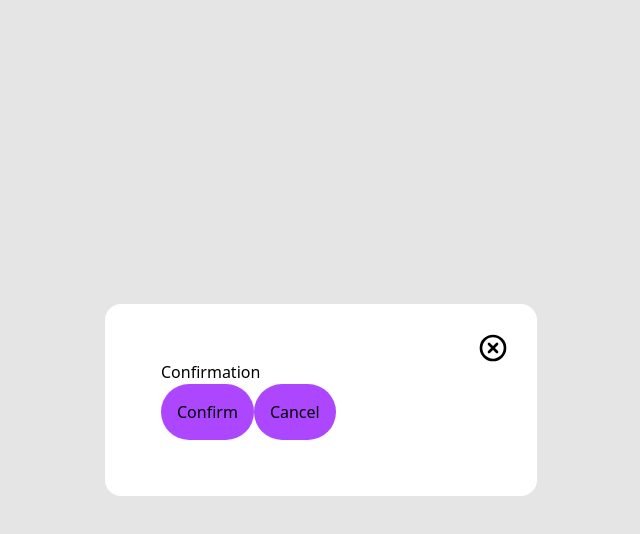
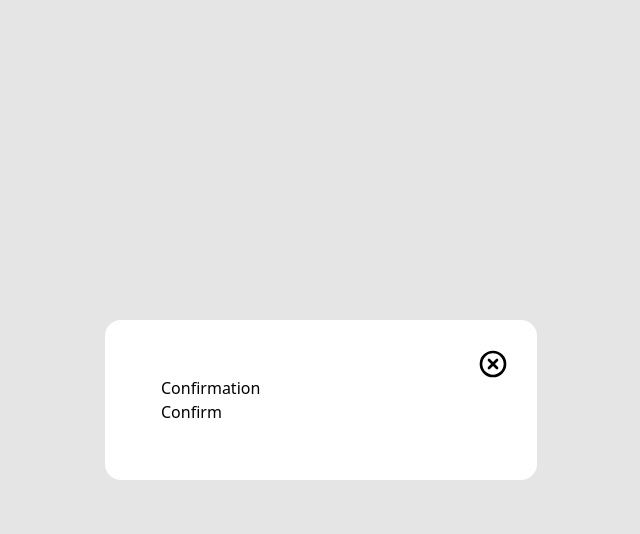
Before and after one commit to AN1CO/amex-create-component, a React (Vite) app: page / in a window 1280 px wide. Both pictures are taken after a click on the button "Open Modal". Shown: the top 534 px of the page, without its empty margins (319-959 px from the left). Built offline with nearby package versions, Linux system fonts and the light colour scheme.

Commit message:
simplified

```diff
--- a/src/App.tsx
+++ b/src/App.tsx
@@ -1,18 +1,16 @@
 import { useState } from "react";
-import Button from "./components/button/Button";
 import Modal from "./components/modal/Modal";
 function App() {
   const [openModal, setOpenModal] = useState(false);
 
   return (
     <div className="flex justify-center items-center flex-col h-screen">
-      <Button label="Open Modal" onClick={() => setOpenModal(true)} />
+      <button onClick={() => setOpenModal(true)}>Open Modal</button>
       <Modal isOpen={openModal} onClose={() => setOpenModal(false)}>
         <h2>Confirmation</h2>
         <p></p>
         <div>
-          <Button label="Confirm" onClick={() => console.log("Confirmed!")} />
-          <Button label="Cancel" onClick={() => setOpenModal(false)} />
+          <button onClick={() => console.log("Confirmed!")}>Confirm</button>
         </div>
       </Modal>
     </div>
--- a/src/components/button/Button.tsx
+++ /dev/null
@@ -1,15 +0,0 @@
-interface ButtonProps {
-  label: string;
-  onClick?: () => void;
-}
-
-export default function Button({ label, onClick }: ButtonProps) {
-  return (
-    <button
-      className={"rounded-full p-4 bg-purple-500 hover:bg-fuchsia-500"}
-      onClick={onClick}
-    >
-      {label}
-    </button>
-  );
-}
```
Also changed, not shown: 2 other files (tests, documents, lock files or other folders).
